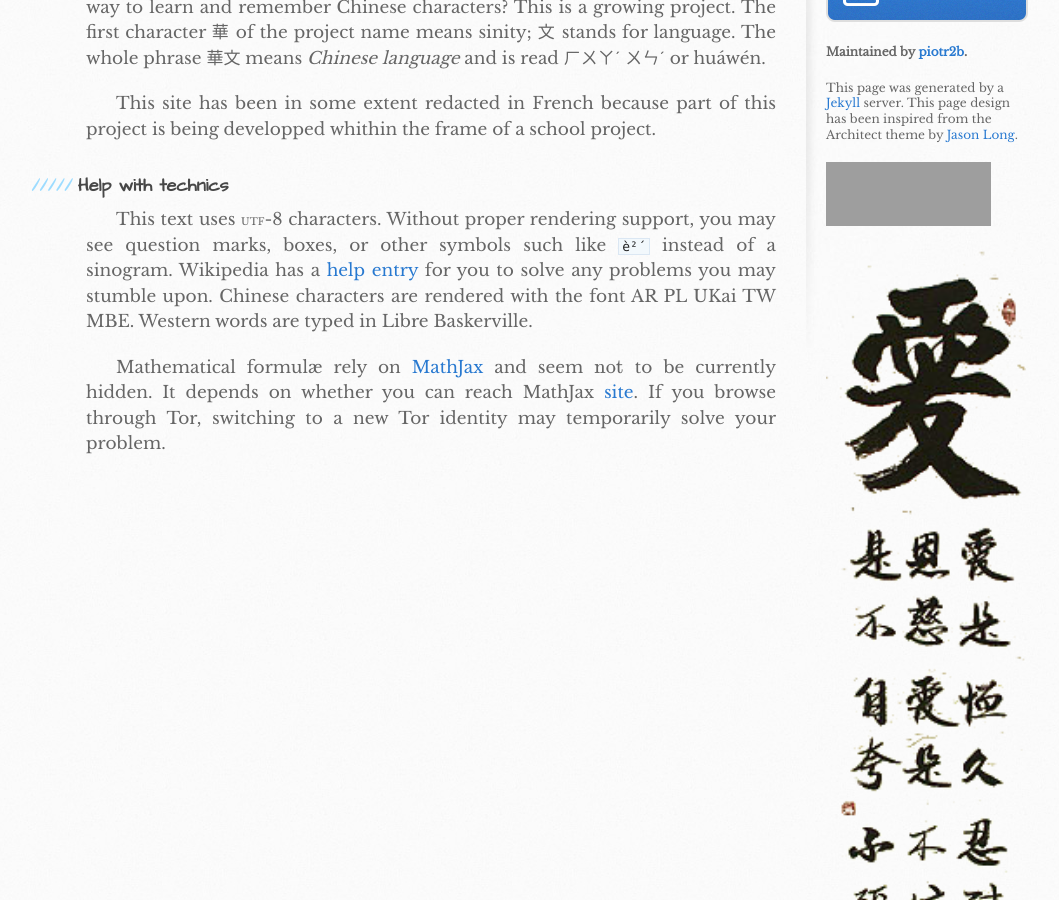
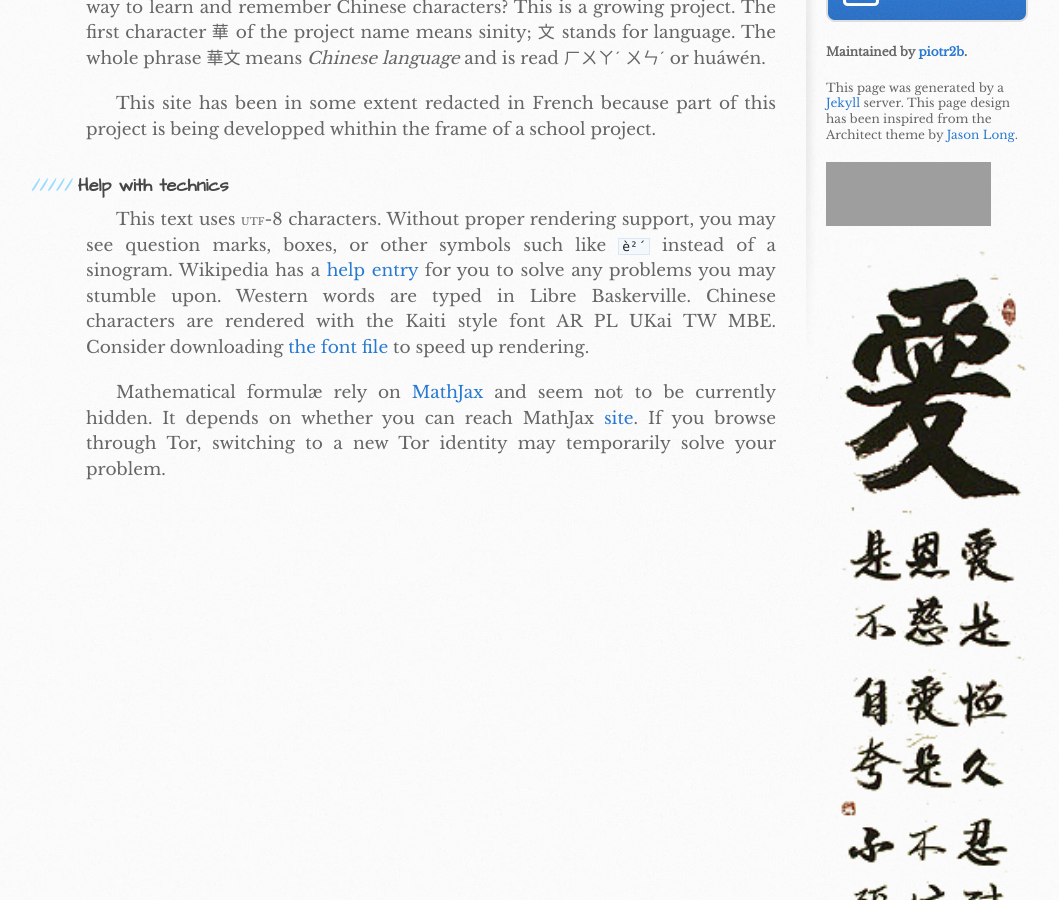
Before and after one commit to PlumpMath/piotr-yuxuan.github.io, a Jekyll site: the page built from _posts/0001-07-01-about.md, in a window 1280 px wide and 900 px high, scrolled down 388 px, cut to the strip 0-900 px from the top of the window. Shown: the whole strip, without its empty margins (84-1143 px from the left). Built offline with Jekyll 4.4.1, drawn with Linux system fonts in a browser that asks for light colours; some web fonts are replaced; formulas are drawn with MathJax 3; grey boxes are pictures that could not be loaded.

Commit message:
ttf font

```diff
--- a/_posts/0001-07-01-about.md
+++ b/_posts/0001-07-01-about.md
@@ -10,6 +10,6 @@ This site has been in some extent redacted in French because part of this projec
 
 ##### Help with technics
 
-This text uses <small>utf</small>-8 characters. Without proper rendering support, you may see question marks, boxes, or other symbols such like `è²´` instead of a sinogram. Wikipedia has a [help entry](https://en.wikipedia.org/wiki/Help:Special_characters) for you to solve any problems you may stumble upon. Chinese characters are rendered with the font AR PL UKai TW MBE. Western words are typed in Libre Baskerville.
+This text uses <small>utf</small>-8 characters. Without proper rendering support, you may see question marks, boxes, or other symbols such like `è²´` instead of a sinogram. Wikipedia has a [help entry](https://en.wikipedia.org/wiki/Help:Special_characters) for you to solve any problems you may stumble upon. Western words are typed in Libre Baskerville. Chinese characters are rendered with the Kaiti style font AR PL UKai TW MBE. Consider downloading [the font file](/fonts/AR-PL-UKai-TW-MBE.ttf) to speed up rendering.
 
 Mathematical formulæ rely on [MathJax](http://www.mathjax.org/) and seem $$\mathrm{not}$$ to be currently hidden. It depends on whether you can reach MathJax [site](http://www.mathjax.org/). If you browse through Tor, switching to a new Tor identity may temporarily solve your problem.
```
